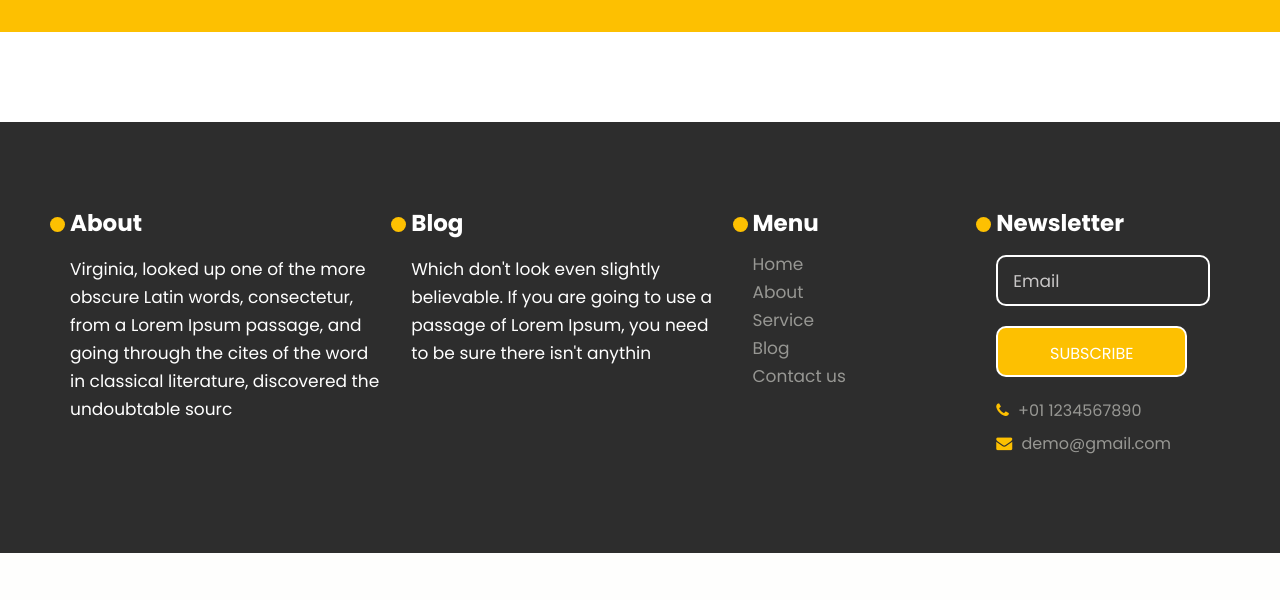
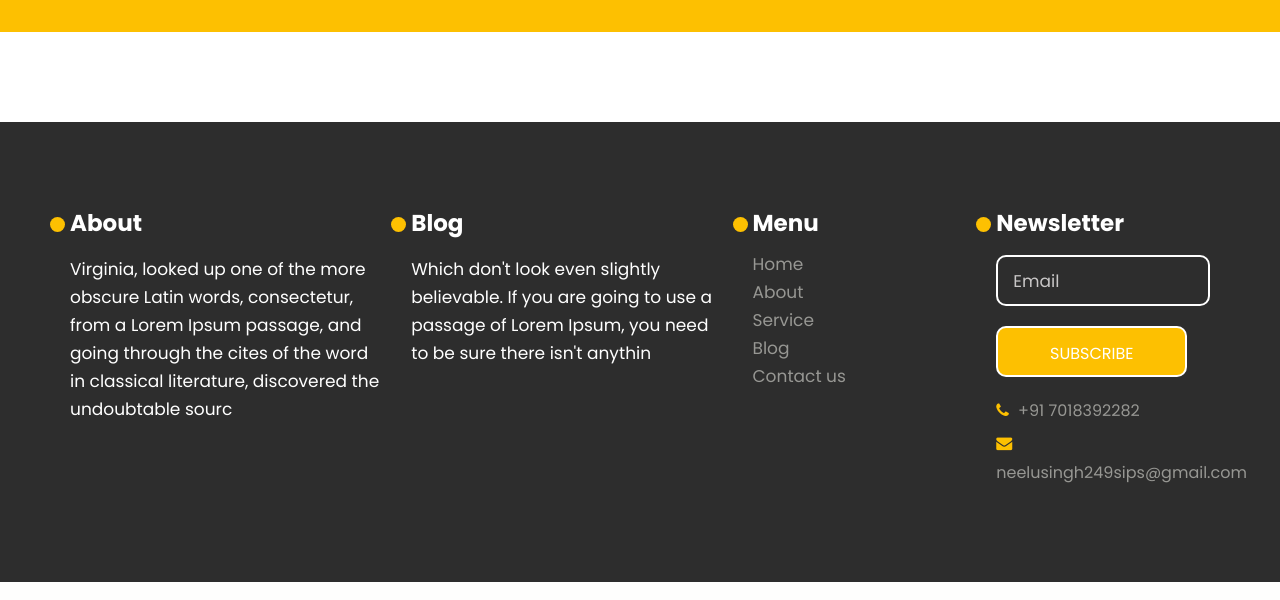
Before and after one commit to Gaurav-249/crud-project, a plain HTML site: page about.html in a window 1280 px wide. Shown: the part 819-1419 px from the top of the page. Drawn offline with nearby package versions, Linux system fonts and the light colour scheme.

Commit message:
Update about.html

```diff
--- a/about.html
+++ b/about.html
@@ -134,10 +134,10 @@
                               </form>
                               <ul class="top_infomation">
                                  <li><i class="fa fa-phone" aria-hidden="true"></i>
-                                    +01 1234567890
+                                    +91 7018392282
                                  </li>
                                  <li><i class="fa fa-envelope" aria-hidden="true"></i>
-                                    <a href="Javascript:void(0)">demo@gmail.com</a>
+                                    <a href="Javascript:void(0)">neelusingh249sips@gmail.com</a>
                                  </li>
                               </ul>
                            </div>
```
